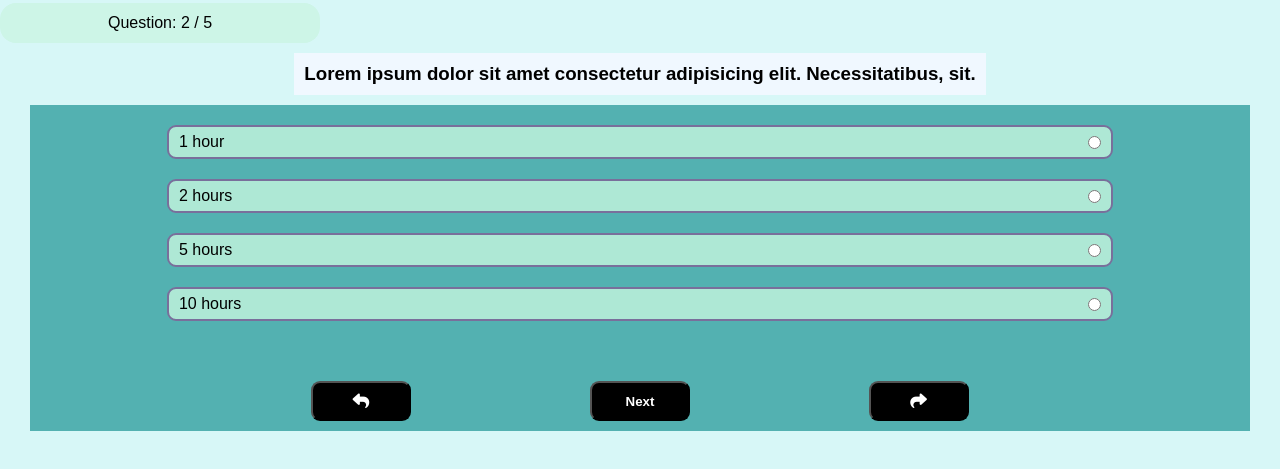
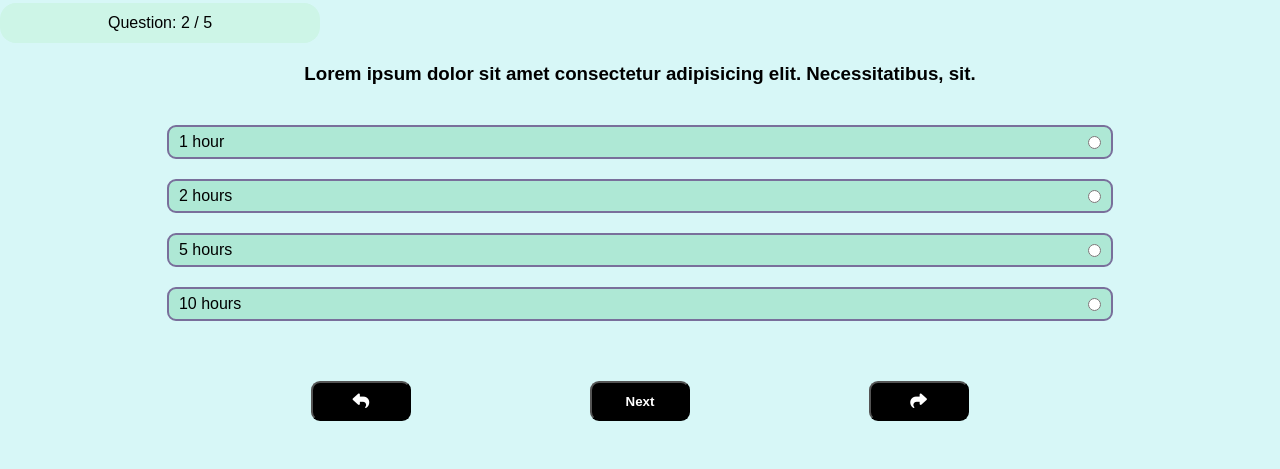
Before and after one commit to Tonypaul544/Quiz-app, a plain HTML site: page index.html in a window 1280 px wide. Shown: the part 77-546 px from the top of the page. Drawn offline with Linux system fonts and the light colour scheme.

Commit message:
removed bg

```diff
--- a/quiz.css
+++ b/quiz.css
@@ -99,7 +99,7 @@ header {
   margin: auto;
   text-align: center;
   padding: 10px;
-  background-color: aliceblue;
+  /* background-color: aliceblue; */
 }
 
 form {
@@ -111,7 +111,7 @@ form {
   margin: auto;
   justify-content: space-between;
   align-items: center;
-  background-color: rgb(83, 177, 177);
+  /* background-color: rgb(83, 177, 177); */
 }
 
 .options-list {
```
